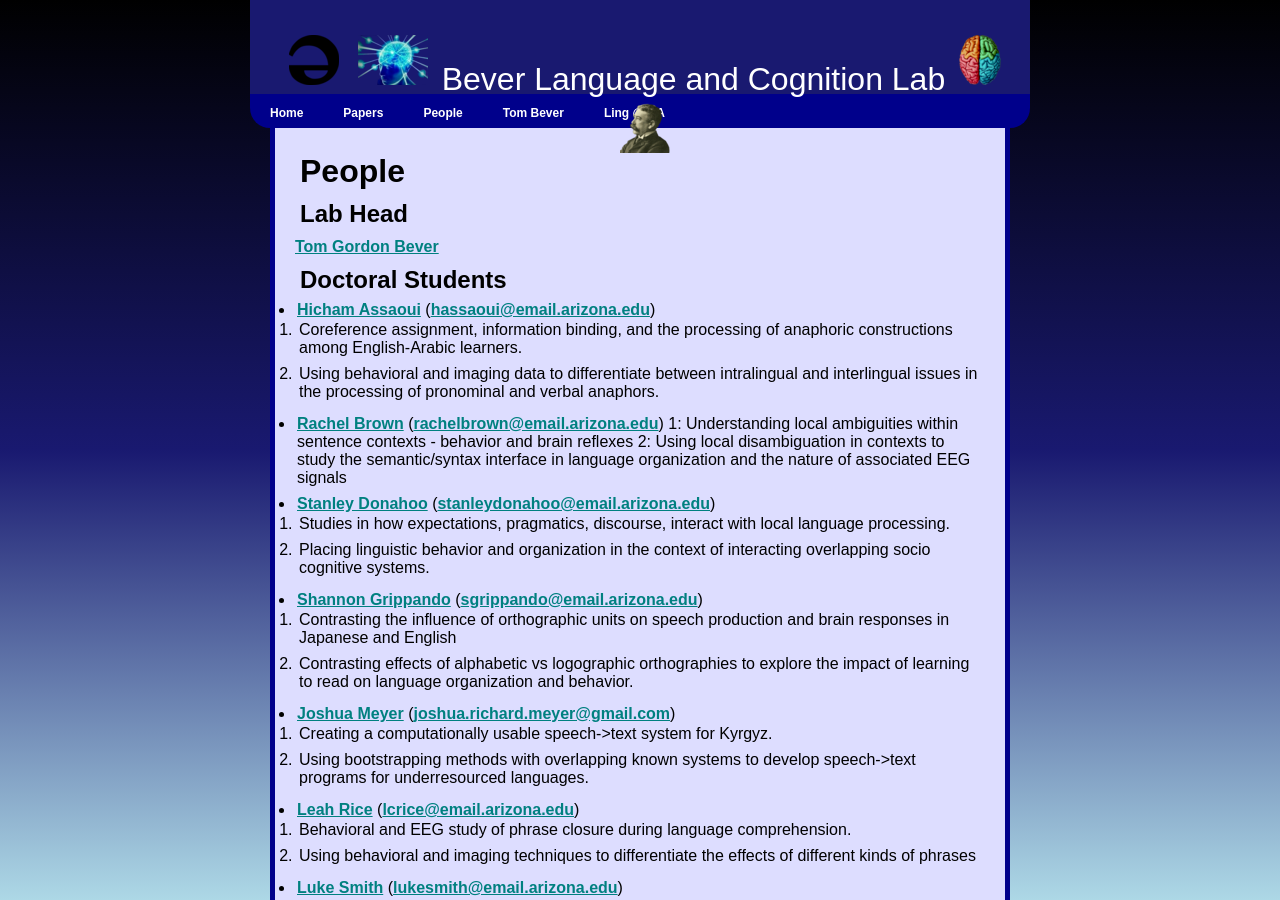
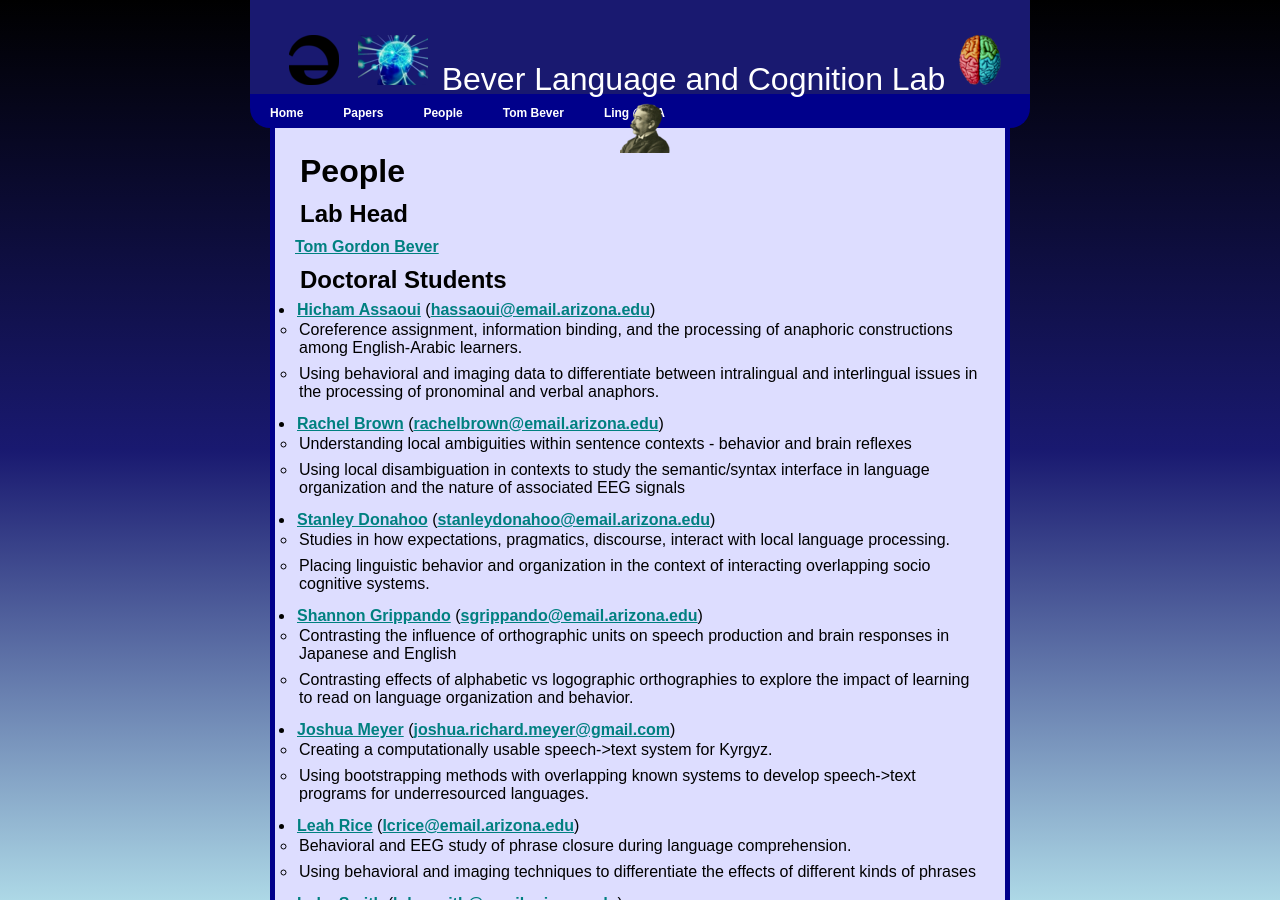
Before and after one commit to coglanglab/coglanglab.github.io, a Jekyll site: the page built from people.md, in a window 1280 px wide and 900 px high. Built offline with Jekyll 4.4.1, drawn with Linux system fonts in a browser that asks for light colours; our own code applies the rules of GitHub Pages for plain Markdown files; part of the change alters nothing that is shown.

Commit message:
li embedding change

```diff
--- a/people.md
+++ b/people.md
@@ -7,26 +7,26 @@
 ## Doctoral Students
 
 -   [Hicham Assaoui](hicham.md) ([hassaoui@email.arizona.edu](mailto:hassaoui@email.arizona.edu))
-	1. Coreference assignment, information binding, and the processing of anaphoric constructions among English-Arabic learners.
-	2. Using behavioral and imaging data to differentiate between intralingual and interlingual issues in the processing of pronominal and verbal anaphors.
+	- Coreference assignment, information binding, and the processing of anaphoric constructions among English-Arabic learners.
+	- Using behavioral and imaging data to differentiate between intralingual and interlingual issues in the processing of pronominal and verbal anaphors.
 -   [Rachel Brown](rachel.md) ([rachelbrown@email.arizona.edu](mailto:rachelbrown@email.arizona.edu))
-	1: Understanding local ambiguities within sentence contexts - behavior and brain reflexes
-	2: Using local disambiguation in contexts to study the semantic/syntax interface in language organization and the nature of associated EEG signals
+	- Understanding local ambiguities within sentence contexts - behavior and brain reflexes
+	- Using local disambiguation in contexts to study the semantic/syntax interface in language organization and the nature of associated EEG signals
 -   [Stanley Donahoo](stanley.md) ([stanleydonahoo@email.arizona.edu](mailto:stanleydonahoo@email.arizona.edu))
-	1. Studies in how expectations, pragmatics, discourse, interact with local language processing.
-	2. Placing linguistic behavior and organization in the context of interacting overlapping socio cognitive systems.
+	- Studies in how expectations, pragmatics, discourse, interact with local language processing.
+	- Placing linguistic behavior and organization in the context of interacting overlapping socio cognitive systems.
 -   [Shannon Grippando](shannon.md) ([sgrippando@email.arizona.edu](mailto:sgrippando@email.arizona.edu))
-	1. Contrasting the influence of orthographic units on speech production and brain responses in Japanese and English
-	2. Contrasting effects of alphabetic vs logographic orthographies to explore the impact of learning to read on language organization and behavior.
+	- Contrasting the influence of orthographic units on speech production and brain responses in Japanese and English
+	- Contrasting effects of alphabetic vs logographic orthographies to explore the impact of learning to read on language organization and behavior.
 -   [Joshua Meyer](josh.md) ([joshua.richard.meyer@gmail.com](joshua.richard.meyer@gmail.com))
-	1. Creating a computationally usable speech->text system for Kyrgyz.
-	2. Using bootstrapping methods with overlapping known systems to develop speech->text programs for underresourced languages.
+	- Creating a computationally usable speech->text system for Kyrgyz.
+	- Using bootstrapping methods with overlapping known systems to develop speech->text programs for underresourced languages.
 -   [Leah Rice](leah.md) ([lcrice@email.arizona.edu](mailto:lcrice@email.arizona.edu))
-	1. Behavioral and EEG study of phrase closure during language comprehension.
-	2. Using behavioral and imaging techniques to differentiate the effects of different kinds of phrases
+	- Behavioral and EEG study of phrase closure during language comprehension.
+	- Using behavioral and imaging techniques to differentiate the effects of different kinds of phrases
 -   [Luke Smith](luke.md) ([lukesmith@email.arizona.edu](mailto:lukesmith@email.arizona.edu))
-	1. Game theoretic analyses of processing semantic scope in sentence representations
-	2. Exploring how many ostensibly syntactic processes can be resolved as interactions with other mental systems.
+	- Game theoretic analyses of processing semantic scope in sentence representations
+	- Exploring how many ostensibly syntactic processes can be resolved as interactions with other mental systems.
 
 ## Lab PhD Alumni, Advisees and Members since 2007
 
```
